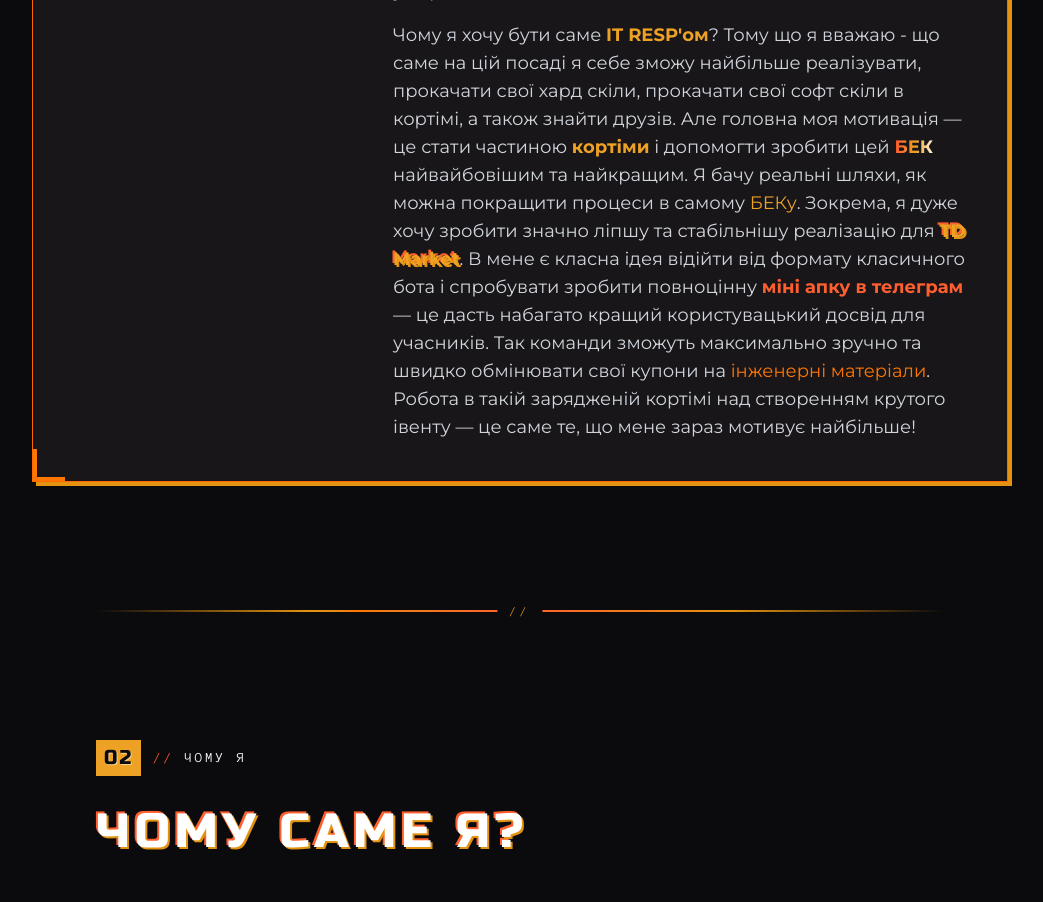
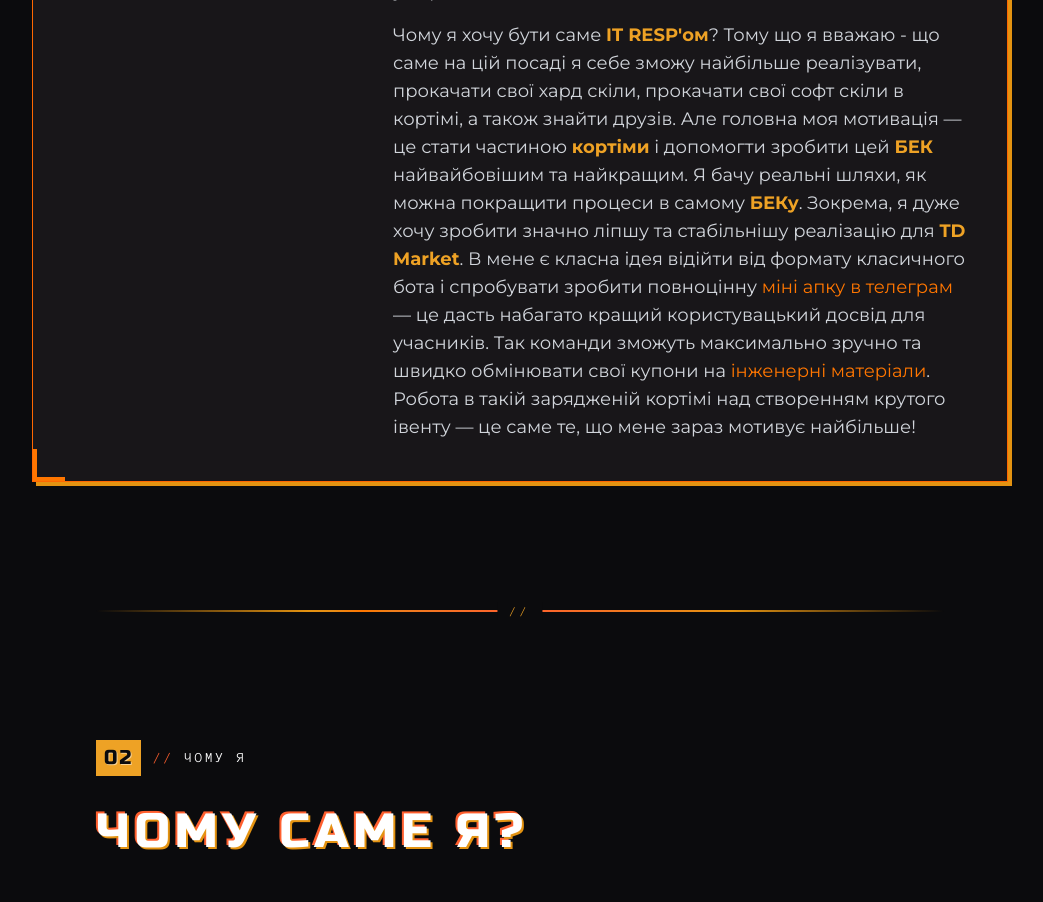
Before and after one commit to Alkaness/bec-2026-ml, a React (Vite) app: page / in a window 1280 px wide. Shown: the part 1520-2422 px from the top of the page, without its empty margins (120-1163 px from the left). Built offline with nearby package versions, Linux system fonts and the light colour scheme.

Commit message:
Updated description last time i hope

```diff
--- a/src/components/About/About.jsx
+++ b/src/components/About/About.jsx
@@ -51,7 +51,7 @@
               </p>
 
               <p>
-                Чому я хочу бути саме <span style={{ color: 'var(--color-primary)' }} className="font-bold">IT RESP&apos;ом</span>? Тому що я вважаю - що саме на цій посаді я себе зможу найбільше реалізувати, прокачати свої хард скіли, прокачати свої софт скіли в кортімі, а також знайти друзів. Але головна моя мотивація — це стати частиною <span style={{ color: 'var(--color-primary)' }} className="font-bold">кортіми</span> і допомогти зробити цей <span className="shimmer-text font-bold">БЕК</span> найвайбовішим та найкращим. Я бачу реальні шляхи, як можна покращити процеси в самому <span style={{ color: 'var(--color-primary)' }}>БЕКу</span>. Зокрема, я дуже хочу зробити значно ліпшу та стабільнішу реалізацію для <span className="cyber-glitch-text font-bold" style={{ color: 'var(--color-primary)' }}>TD Market</span>. В мене є класна ідея відійти від формату класичного бота і спробувати зробити повноцінну <span style={{ color: 'var(--color-orange)' }} className="font-bold">міні апку в телеграм</span> — це дасть набагато кращий користувацький досвід для учасників. Так команди зможуть максимально зручно та швидко обмінювати свої купони на <span style={{ color: 'var(--color-orange-light)' }}>інженерні матеріали</span>. Робота в такій зарядженій кортімі над створенням крутого івенту — це саме те, що мене зараз мотивує найбільше!
+                Чому я хочу бути саме <span style={{ color: 'var(--color-primary)' }} className="font-bold">IT RESP&apos;ом</span>? Тому що я вважаю - що саме на цій посаді я себе зможу найбільше реалізувати, прокачати свої хард скіли, прокачати свої софт скіли в кортімі, а також знайти друзів. Але головна моя мотивація — це стати частиною <span style={{ color: 'var(--color-primary)' }} className="font-bold">кортіми</span> і допомогти зробити цей <span style={{ color: 'var(--color-primary)' }} className="font-bold">БЕК</span> найвайбовішим та найкращим. Я бачу реальні шляхи, як можна покращити процеси в самому <span style={{ color: 'var(--color-primary)' }} className="font-bold">БЕКу</span>. Зокрема, я дуже хочу зробити значно ліпшу та стабільнішу реалізацію для <span style={{ color: 'var(--color-primary)' }} className="font-bold">TD Market</span>. В мене є класна ідея відійти від формату класичного бота і спробувати зробити повноцінну <span style={{ color: 'var(--color-orange-light)' }}>міні апку в телеграм</span> — це дасть набагато кращий користувацький досвід для учасників. Так команди зможуть максимально зручно та швидко обмінювати свої купони на <span style={{ color: 'var(--color-orange-light)' }}>інженерні матеріали</span>. Робота в такій зарядженій кортімі над створенням крутого івенту — це саме те, що мене зараз мотивує найбільше!
               </p>
             </div>
           </div>
```
